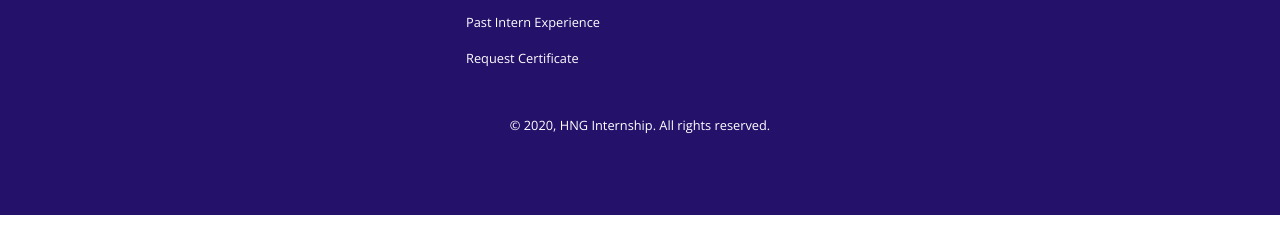
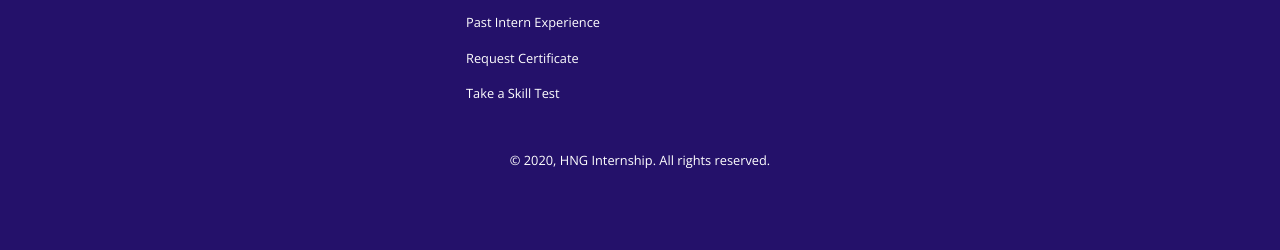
Before and after one commit to hurshore/HNGi8, a plain HTML site: page index.html in a window 1280 px wide. Shown: the part 6452-6702 px from the top of the page. Before the commit the page ends 6667 px from the top, so only its background shows below. Drawn offline with nearby package versions, Linux system fonts and the light colour scheme.

Commit message:
Update index.html

```diff
--- a/index.html
+++ b/index.html
@@ -586,6 +586,7 @@
               <a class="text-white d-block pt-3 small" href="./faq.html">FAQs</a>
               <a class="text-white d-block pt-3 small" href="./past-experience.html">Past Intern Experience</a>
               <a class="text-white d-block pt-3 small" href="./request-certificate.html">Request Certificate</a>
+            <a class="text-white d-block pt-3 small" href="./skills-test.html">Take a Skill Test</a>
           </div>
           <div class="col-6 col-lg-2 pl-3 pt-5">
               <h6 class="text-white pb-3">CONTACT US</h6>
```
